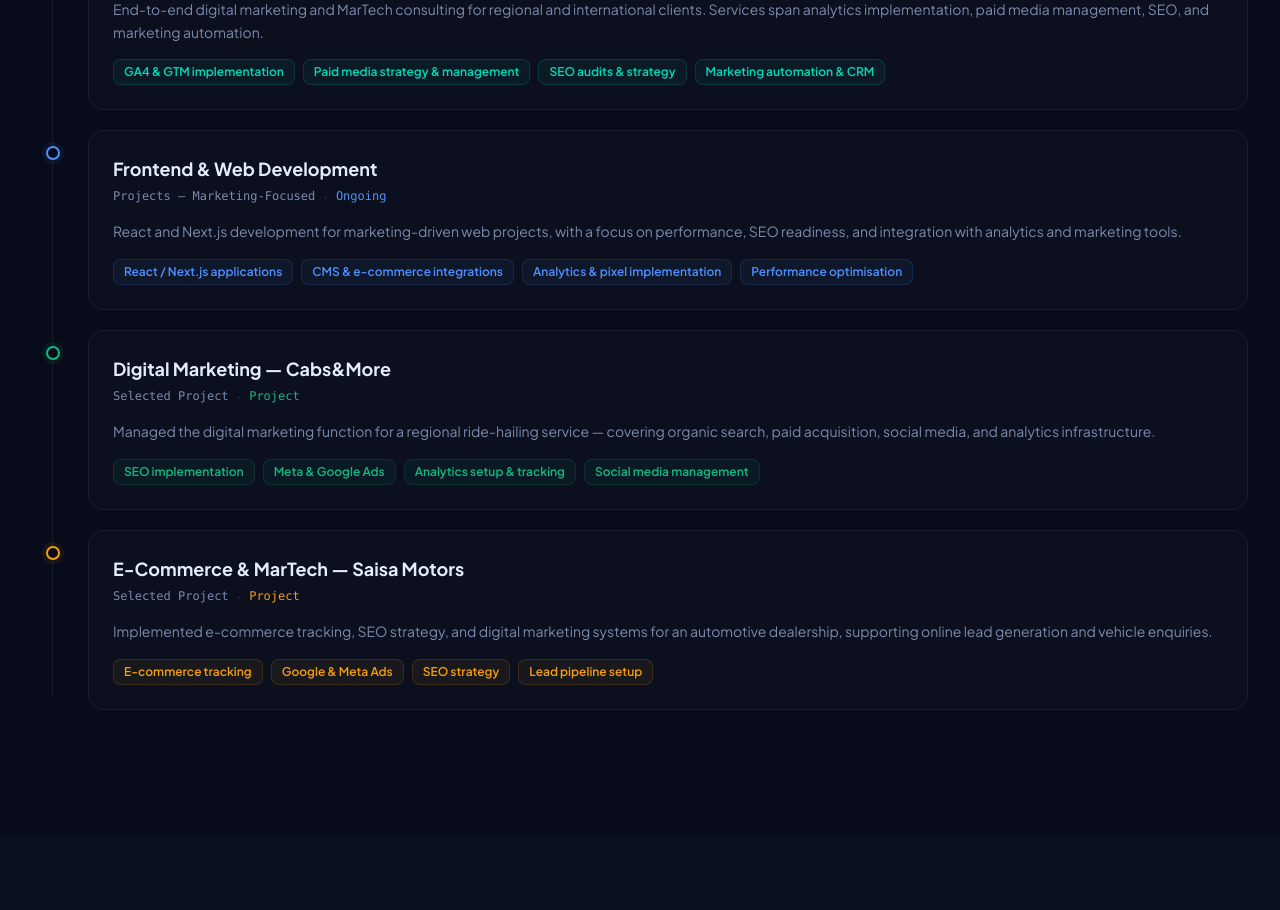
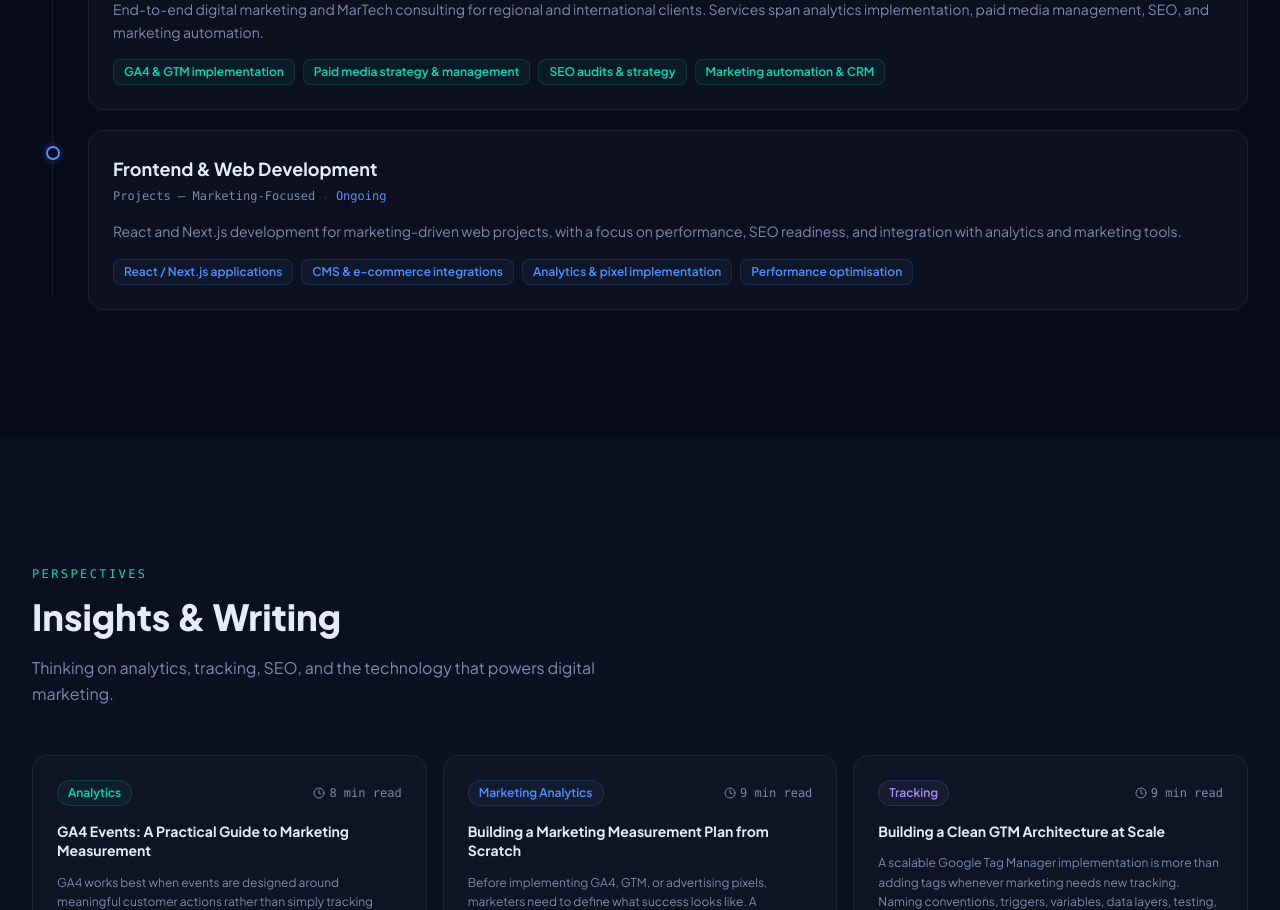
Before and after one commit to jamesmogambi/MarTech-resume-template, a React (Vite) app: page / in a window 1280 px wide. Shown: the part 7800-8710 px from the top of the page. Built offline with nearby package versions, Linux system fonts and the light colour scheme.

Commit message:
feat: update resume links to point to external CV and enhance navigation with target attributes

```diff
--- a/src/app/components/ExperienceSection.tsx
+++ b/src/app/components/ExperienceSection.tsx
@@ -6,34 +6,46 @@ export function ExperienceSection() {
       role: "Freelance MarTech Specialist",
       type: "Self-employed — Consulting",
       period: "Ongoing",
-      description: "End-to-end digital marketing and MarTech consulting for regional and international clients. Services span analytics implementation, paid media management, SEO, and marketing automation.",
-      highlights: ["GA4 & GTM implementation", "Paid media strategy & management", "SEO audits & strategy", "Marketing automation & CRM"],
+      description:
+        "End-to-end digital marketing and MarTech consulting for regional and international clients. Services span analytics implementation, paid media management, SEO, and marketing automation.",
+      highlights: [
+        "GA4 & GTM implementation",
+        "Paid media strategy & management",
+        "SEO audits & strategy",
+        "Marketing automation & CRM",
+      ],
       color: "#00d9b7",
     },
     {
       role: "Frontend & Web Development",
       type: "Projects — Marketing-Focused",
       period: "Ongoing",
-      description: "React and Next.js development for marketing-driven web projects, with a focus on performance, SEO readiness, and integration with analytics and marketing tools.",
-      highlights: ["React / Next.js applications", "CMS & e-commerce integrations", "Analytics & pixel implementation", "Performance optimisation"],
+      description:
+        "React and Next.js development for marketing-driven web projects, with a focus on performance, SEO readiness, and integration with analytics and marketing tools.",
+      highlights: [
+        "React / Next.js applications",
+        "CMS & e-commerce integrations",
+        "Analytics & pixel implementation",
+        "Performance optimisation",
+      ],
       color: "#4d90fe",
     },
-    {
-      role: "Digital Marketing — Cabs&More",
-      type: "Selected Project",
-      period: "Project",
-      description: "Managed the digital marketing function for a regional ride-hailing service — covering organic search, paid acquisition, social media, and analytics infrastructure.",
-      highlights: ["SEO implementation", "Meta & Google Ads", "Analytics setup & tracking", "Social media management"],
-      color: "#10b981",
-    },
-    {
-      role: "E-Commerce & MarTech — Saisa Motors",
-      type: "Selected Project",
-      period: "Project",
-      description: "Implemented e-commerce tracking, SEO strategy, and digital marketing systems for an automotive dealership, supporting online lead generation and vehicle enquiries.",
-      highlights: ["E-commerce tracking", "Google & Meta Ads", "SEO strategy", "Lead pipeline setup"],
-      color: "#f59e0b",
-    },
+    // {
+    //   role: "Digital Marketing — Cabs&More",
+    //   type: "Selected Project",
+    //   period: "Project",
+    //   description: "Managed the digital marketing function for a regional ride-hailing service — covering organic search, paid acquisition, social media, and analytics infrastructure.",
+    //   highlights: ["SEO implementation", "Meta & Google Ads", "Analytics setup & tracking", "Social media management"],
+    //   color: "#10b981",
+    // },
+    // {
+    //   role: "E-Commerce & MarTech — Saisa Motors",
+    //   type: "Selected Project",
+    //   period: "Project",
+    //   description: "Implemented e-commerce tracking, SEO strategy, and digital marketing systems for an automotive dealership, supporting online lead generation and vehicle enquiries.",
+    //   highlights: ["E-commerce tracking", "Google & Meta Ads", "SEO strategy", "Lead pipeline setup"],
+    //   color: "#f59e0b",
+    // },
   ];
 
   return (
@@ -45,26 +57,72 @@ export function ExperienceSection() {
         </div>
 
         <div className="relative">
-          <div className="absolute left-5 top-3 bottom-3 w-px hidden lg:block" style={{ background: "rgba(255,255,255,0.06)" }} />
+          <div
+            className="absolute left-5 top-3 bottom-3 w-px hidden lg:block"
+            style={{ background: "rgba(255,255,255,0.06)" }}
+          />
           <div className="space-y-5">
             {experience.map((exp, i) => (
               <div key={i} className="lg:pl-14 relative">
-                <div className="absolute left-3.5 top-4 w-3.5 h-3.5 rounded-full border-2 hidden lg:block" style={{ background: "#080c1a", borderColor: exp.color, boxShadow: `0 0 0 4px ${exp.color}12` }} />
-                <div className="rounded-2xl p-6 border transition-colors hover:border-white/10" style={{ background: "rgba(255,255,255,0.02)", borderColor: "rgba(255,255,255,0.06)" }}>
+                <div
+                  className="absolute left-3.5 top-4 w-3.5 h-3.5 rounded-full border-2 hidden lg:block"
+                  style={{
+                    background: "#080c1a",
+                    borderColor: exp.color,
+                    boxShadow: `0 0 0 4px ${exp.color}12`,
+                  }}
+                />
+                <div
+                  className="rounded-2xl p-6 border transition-colors hover:border-white/10"
+                  style={{
+                    background: "rgba(255,255,255,0.02)",
+                    borderColor: "rgba(255,255,255,0.06)",
+                  }}
+                >
                   <div className="flex flex-wrap items-start justify-between gap-3 mb-3">
                     <div>
-                      <h3 className="font-bold mb-0.5" style={{ color: "#e4ecf7" }}>{exp.role}</h3>
+                      <h3
+                        className="font-bold mb-0.5"
+                        style={{ color: "#e4ecf7" }}
+                      >
+                        {exp.role}
+                      </h3>
                       <div className="flex items-center gap-2">
-                        <span className="text-xs font-mono" style={{ color: "#7a8bad" }}>{exp.type}</span>
-                        <span style={{ color: "rgba(122,139,173,0.3)" }}>·</span>
-                        <span className="text-xs font-mono" style={{ color: exp.color }}>{exp.period}</span>
+                        <span
+                          className="text-xs font-mono"
+                          style={{ color: "#7a8bad" }}
+                        >
+                          {exp.type}
+                        </span>
+                        <span style={{ color: "rgba(122,139,173,0.3)" }}>
+                          ·
+                        </span>
+                        <span
+                          className="text-xs font-mono"
+                          style={{ color: exp.color }}
+                        >
+                          {exp.period}
+                        </span>
                       </div>
                     </div>
                   </div>
-                  <p className="text-sm leading-relaxed mb-4" style={{ color: "#7a8bad" }}>{exp.description}</p>
+                  <p
+                    className="text-sm leading-relaxed mb-4"
+                    style={{ color: "#7a8bad" }}
+                  >
+                    {exp.description}
+                  </p>
                   <div className="flex flex-wrap gap-2">
                     {exp.highlights.map((h) => (
-                      <span key={h} className="text-xs px-2.5 py-1 rounded-lg border font-medium" style={{ color: exp.color, background: `${exp.color}0e`, borderColor: `${exp.color}28` }}>
+                      <span
+                        key={h}
+                        className="text-xs px-2.5 py-1 rounded-lg border font-medium"
+                        style={{
+                          color: exp.color,
+                          background: `${exp.color}0e`,
+                          borderColor: `${exp.color}28`,
+                        }}
+                      >
                         {h}
                       </span>
                     ))}
--- a/src/app/components/NavBar.tsx
+++ b/src/app/components/NavBar.tsx
@@ -55,7 +55,9 @@ export function NavBar({ active, mobile, setMobile }: NavBarProps) {
               Let&apos;s talk
             </a>
             <a
-              href="#resume"
+              href="https://app.enhancv.com/share/25fabfef/?utm_medium=growth&utm_campaign=share-resume&utm_source=dynamic"
+              target="_blank"
+              rel="noopener noreferrer"
               className="flex items-center gap-2 text-sm font-bold px-4 py-2 rounded-lg hover:opacity-90 transition-opacity"
               style={{ background: "#00d9b7", color: "#080c1a" }}
             >
@@ -95,8 +97,9 @@ export function NavBar({ active, mobile, setMobile }: NavBarProps) {
           ))}
           <div className="pt-3">
             <a
-              href="#resume"
-              onClick={() => setMobile(false)}
+              href="https://app.enhancv.com/share/25fabfef/?utm_medium=growth&utm_campaign=share-resume&utm_source=dynamic"
+              target="_blank"
+              rel="noopener noreferrer"
               className="flex items-center gap-2 text-sm font-bold px-4 py-2.5 rounded-lg w-full justify-center"
               style={{ background: "#00d9b7", color: "#080c1a" }}
             >
--- a/src/app/components/ResumeSection.tsx
+++ b/src/app/components/ResumeSection.tsx
@@ -30,7 +30,9 @@ export function ResumeSection() {
             </div>
 
             <a
-              href="#contact"
+              href="https://app.enhancv.com/share/25fabfef/?utm_medium=growth&utm_campaign=share-resume&utm_source=dynamic"
+              target="_blank"
+              rel="noopener noreferrer"
               className="inline-flex items-center gap-3 px-8 py-4 rounded-xl font-bold text-base hover:opacity-90 transition-opacity"
               style={{ background: "#00d9b7", color: "#080c1a" }}
             >
```
